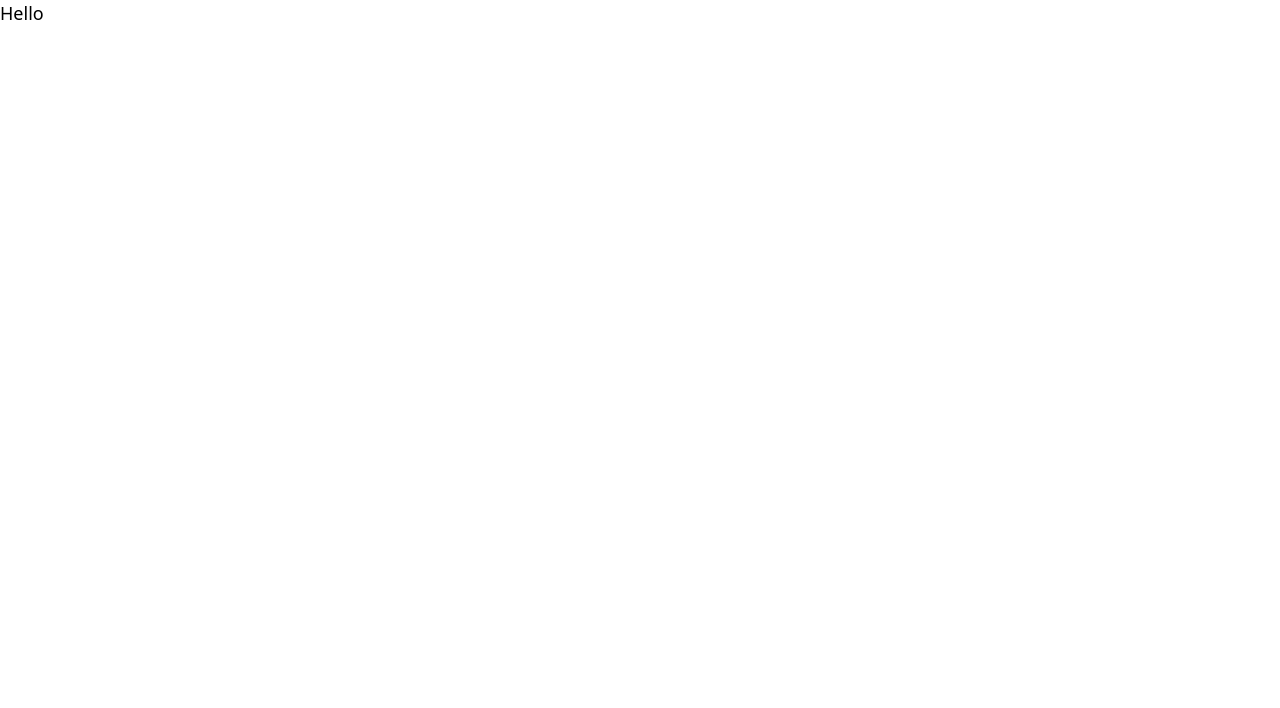
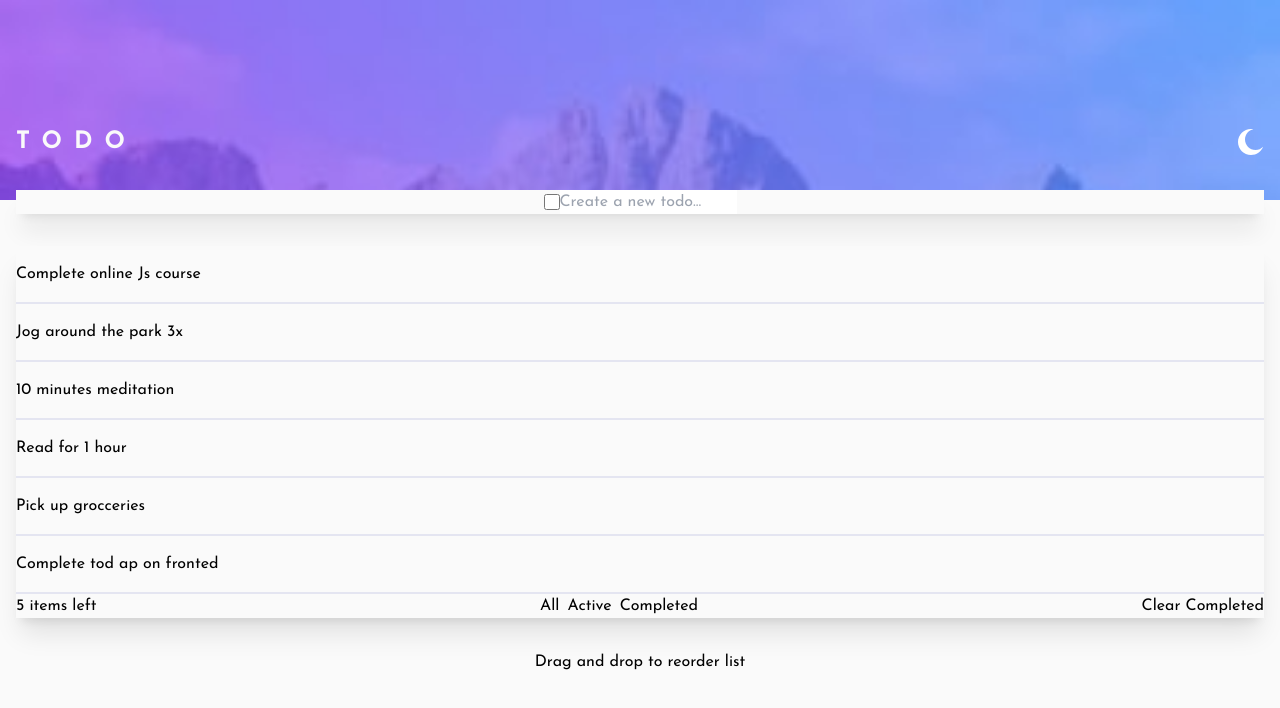
Before and after one commit to f1x3d49/frontendmentor-todo, a React (Create React App) app in the folder frontend/: page / in a window 1280 px wide. Shown: the top 708 px of the page. Built offline with nearby package versions, Linux system fonts and the light colour scheme.

Commit message:
did the major layout design

```diff
--- a/frontend/src/App.js
+++ b/frontend/src/App.js
@@ -1,5 +1,27 @@
+import FormInput from "./components/FormInput";
+import TaskList from "./components/TaskList";
+import { ReactComponent as Moon } from "./images/icon-moon.svg";
+
 function App() {
-  return <div className="text-standard">Hello</div>;
+  return (
+    <div className="relative w-full min-h-screen flex flex-col font-primary">
+      <div className="absolute flex flex-col items-center justify-center min-h-screen w-full mobile:px-4 desktop:px-[500px] gap-8">
+        <div className="w-full flex justify-between items-center">
+          <h1 className="mobile:text-2xl desktop:text-4xl font-[700] text-vlgray tracking-[0.75rem]">
+            TODO
+          </h1>
+          <button>
+            <Moon />
+          </button>
+        </div>
+        <FormInput />
+        <TaskList />
+        <h1>Drag and drop to reorder list</h1>
+      </div>
+      <div className="w-full mobile:h-[200px] desktop:h-[300px] bg-no-repeat bg-cover mobile:bg-mobileLight desktop:bg-desktopLight  "></div>
+      <div className="flex flex-grow bg-vlgray"></div>
+    </div>
+  );
 }
 
 export default App;
--- /dev/null
+++ b/frontend/src/components/FormInput.js
@@ -0,0 +1,21 @@
+import React from "react";
+
+const FormInput = () => {
+  return (
+    <form className="flex items-center justify-center w-full bg-vlgray shadow-xl">
+      <div>
+        <input
+          type="checkbox"
+          name="circle"
+          value="checked"
+          className="h-4 w-4 rounded-full border-2 block border-vlgray"
+        />
+      </div>
+      <label htmlFor="todo">
+        <input type="text" placeholder="Create a new todo..." />
+      </label>
+    </form>
+  );
+};
+
+export default FormInput;
--- /dev/null
+++ b/frontend/src/components/TaskList.js
@@ -0,0 +1,39 @@
+import React from "react";
+
+const TaskList = () => {
+  return (
+    <div className="w-full h-auto bg-vlgray flex flex-col items-center justify-center shadow-xl">
+      <ul className="flex flex-col items-center justify-center w-full h-auto">
+        <li className="border-b-2 border-vlgblue py-4 w-full">
+          Complete online Js course
+        </li>
+        <li className="border-b-2 border-vlgblue py-4 w-full">
+          Jog around the park 3x
+        </li>
+        <li className="border-b-2 border-vlgblue py-4 w-full">
+          10 minutes meditation
+        </li>
+        <li className="border-b-2 border-vlgblue py-4 w-full">
+          Read for 1 hour
+        </li>
+        <li className="border-b-2 border-vlgblue py-4 w-full">
+          Pick up grocceries
+        </li>
+        <li className="border-b-2 border-vlgblue py-4 w-full">
+          Complete tod ap on fronted
+        </li>
+      </ul>
+      <div className="flex items-center justify-between w-full">
+        <p>5 items left</p>
+        <div className="flex items-start justify-center gap-2">
+          <p>All</p>
+          <p>Active</p>
+          <p>Completed</p>
+        </div>
+        <p>Clear Completed</p>
+      </div>
+    </div>
+  );
+};
+
+export default TaskList;
--- a/frontend/tailwind.config.js
+++ b/frontend/tailwind.config.js
@@ -2,17 +2,31 @@
 module.exports = {
   content: ["./src/**/*.{js,jsx,ts,tsx}"],
   theme: {
+    extend: {
       colors: {
         brightblue: "hsl(220, 98%, 61%)",
         gradient1: "hsl(192, 100%, 67%)",
         graident2: "hsl(280, 87%, 65%)",
+        vlgray: "hsl(0,0%, 98%)",
+        vlgblue: "hsl(236, 33%, 92%)",
       },
-    extend: {
-      fontFamily: ["Josefin Sans", "sans-serif"],
+      fontFamily: {
+        primary: ["Josefin Sans", "sans-serif"],
       },
       fontSize: {
         standard: "18px",
       },
+      screens: {
+        mobile: "375px",
+        desktop: "1440px",
+      },
+      backgroundImage: {
+        desktopDark: "url('./images/bg-desktop-dark.jpg')",
+        desktopLight: "url('./images/bg-desktop-light.jpg')",
+        mobileDark: "url('./images/bg-mobile-dark.jpg')",
+        mobileLight: "url('./images/bg-mobile-light.jpg')",
+      },
+    },
   },
   plugins: [],
 };
```
Lines whose indentation alone changed are shown as unchanged.
